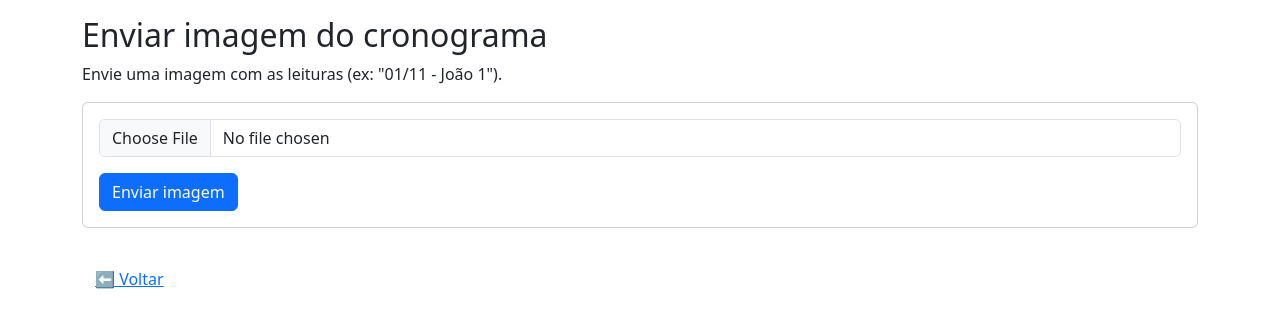
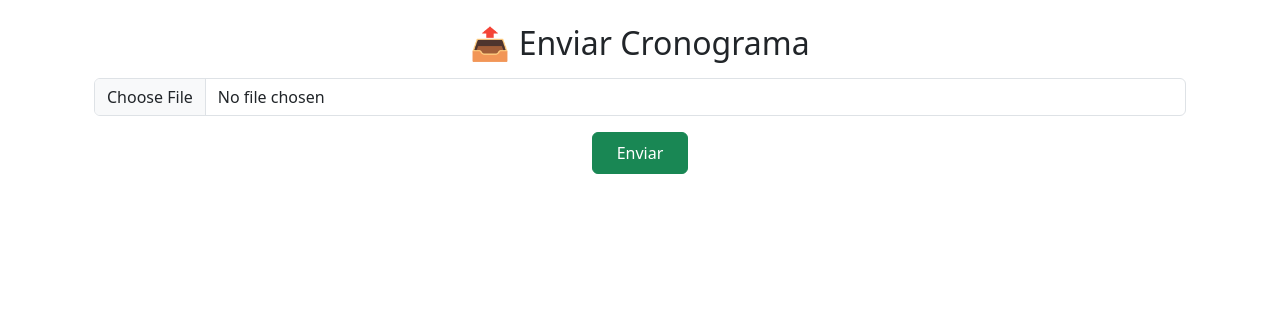
Before and after one commit to josehenriqueprogramador/Biblia_Desktop_FastAPI, a FastAPI app: page /upload in a window 1280 px wide. Shown: the part 56-384 px from the top of the page. Run offline with FastAPI, Linux system fonts and the light colour scheme; some libraries are stand-ins or nearby versions.

Commit message:
Restaura main.py e templates (fluxo Bíblia + upload)

```diff
--- a/templates/upload.html
+++ b/templates/upload.html
@@ -1,28 +1,21 @@
 {% extends "base.html" %}
 {% block content %}
-<h2>Enviar imagem do cronograma</h2>
-<p>Envie uma imagem com as leituras (ex: "01/11 - João 1").</p>
-<div class="card mb-3">
-  <div class="card-body">
-    <form action="/upload?versao={{ versao }}" method="post" enctype="multipart/form-data">
-      <div class="mb-3">
-        <input class="form-control" type="file" name="file" accept="image/*" required>
+<div class="container mt-4 text-center">
+  <h2>📤 Enviar Cronograma</h2>
+  <form method="post" enctype="multipart/form-data" action="/upload">
+    <div class="mb-3 mt-3">
+      <input type="file" name="file" accept="image/*" class="form-control" required>
     </div>
-      <button class="btn btn-primary" type="submit">Enviar imagem</button>
+    <button type="submit" class="btn btn-success px-4 py-2">Enviar</button>
   </form>
-  </div>
-</div>
 
   {% if mensagem %}
-  <div class="alert alert-info">{{ mensagem }}</div>
+    <div class="alert alert-info mt-3">{{ mensagem }}</div>
   {% endif %}
 
   {% if texto_extraido %}
-  <div class="card">
-    <div class="card-header">Texto extraído</div>
-    <div class="card-body"><pre style="white-space: pre-wrap;">{{ texto_extraido }}</pre></div>
+    <h5 class="mt-4">📝 Texto extraído:</h5>
+    <pre class="text-start bg-light p-3 rounded" style="white-space: pre-wrap;">{{ texto_extraido }}</pre>
+  {% endif %}
 </div>
-{% endif %}
-
-<a href="/livros?versao={{ versao }}" class="btn btn-link mt-3">⬅ Voltar</a>
 {% endblock %}
```
Also changed, not shown: templates/livros.html (+12 -18 lines). Lines whose indentation alone changed are shown as unchanged.
